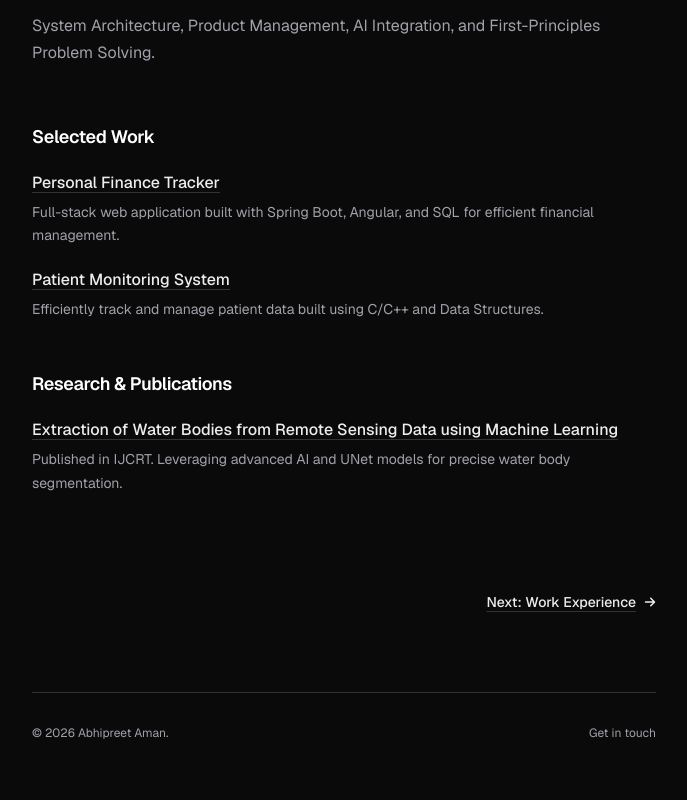
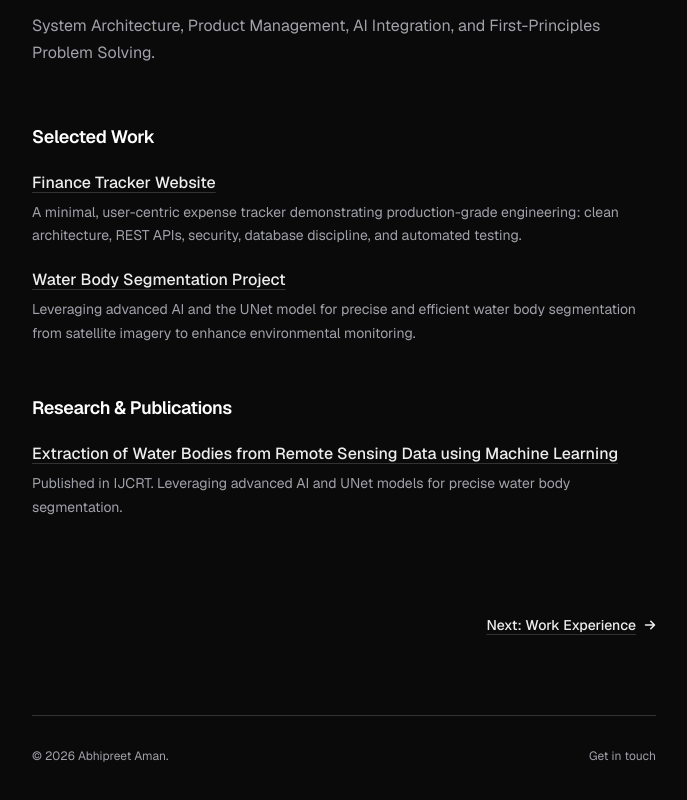
Before and after one commit to AbhipreetAman/personal-portfolio, a Next.js app: page / in a window 1280 px wide. Shown: the part 797-1597 px from the top of the page, without its empty margins (296-983 px from the left). Built offline with nearby package versions, Linux system fonts and the light colour scheme.

Commit message:
Update home page Selected Work with Finance Tracker and Water Body Segmentation

```diff
--- a/src/app/page.tsx
+++ b/src/app/page.tsx
@@ -86,15 +86,15 @@ export default function Home() {
         <ul className="space-y-5 m-0">
           <li>
             <Link href="/projects" className="font-medium text-white hover:text-blue-500 transition-colors">
-              Personal Finance Tracker
+              Finance Tracker Website
             </Link>
-            <p className="text-[#a1a1aa] text-sm mt-1.5 leading-relaxed">Full-stack web application built with Spring Boot, Angular, and SQL for efficient financial management.</p>
+            <p className="text-[#a1a1aa] text-sm mt-1.5 leading-relaxed">A minimal, user-centric expense tracker demonstrating production-grade engineering: clean architecture, REST APIs, security, database discipline, and automated testing.</p>
           </li>
           <li>
-            <a href="https://github.com/AbhipreetAman/covid_project" target="_blank" rel="noopener noreferrer" className="font-medium text-white hover:text-blue-500 transition-colors">
-              Patient Monitoring System
-            </a>
-            <p className="text-[#a1a1aa] text-sm mt-1.5 leading-relaxed">Efficiently track and manage patient data built using C/C++ and Data Structures.</p>
+            <Link href="/projects" className="font-medium text-white hover:text-blue-500 transition-colors">
+              Water Body Segmentation Project
+            </Link>
+            <p className="text-[#a1a1aa] text-sm mt-1.5 leading-relaxed">Leveraging advanced AI and the UNet model for precise and efficient water body segmentation from satellite imagery to enhance environmental monitoring.</p>
           </li>
         </ul>
       </section>
```
